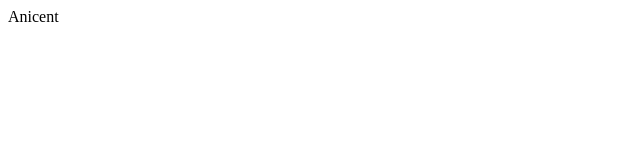
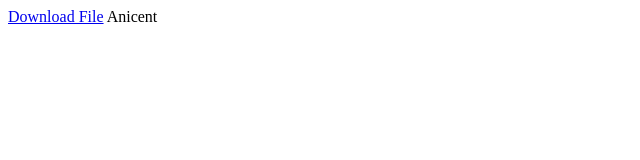
Before and after one commit to bushtim/test1, a plain HTML site: page index.html in a window 1280 px wide. Shown: the whole page, without its empty margins (0-640 px from the left). Drawn offline with Linux system fonts and the light colour scheme.

Commit message:
Add files via upload

```diff
--- a/index.html
+++ b/index.html
@@ -5,6 +5,7 @@ Example
 </title>
 </head>
 <body>
+<a href="SteamSetup.zip" download>Download File</a>
 Anicent
 </body>
 <html>
```
